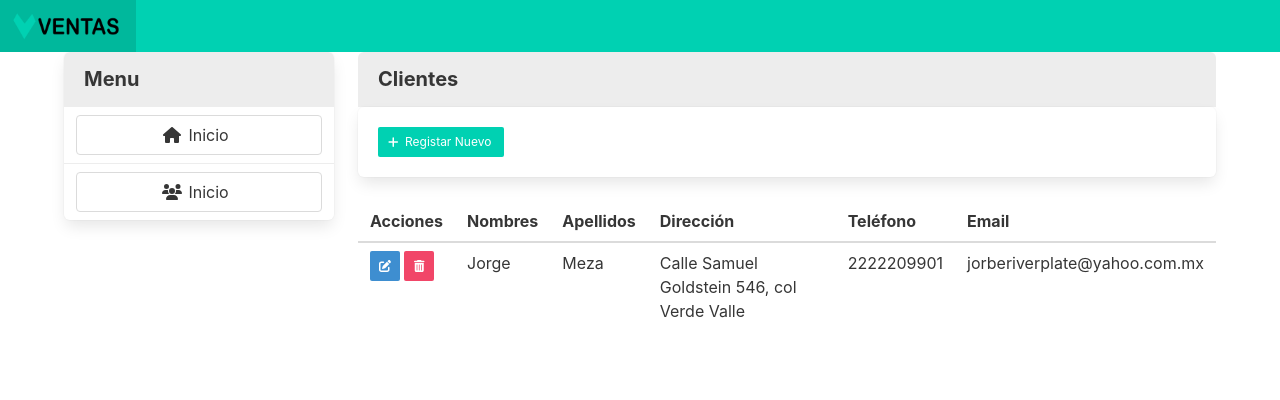
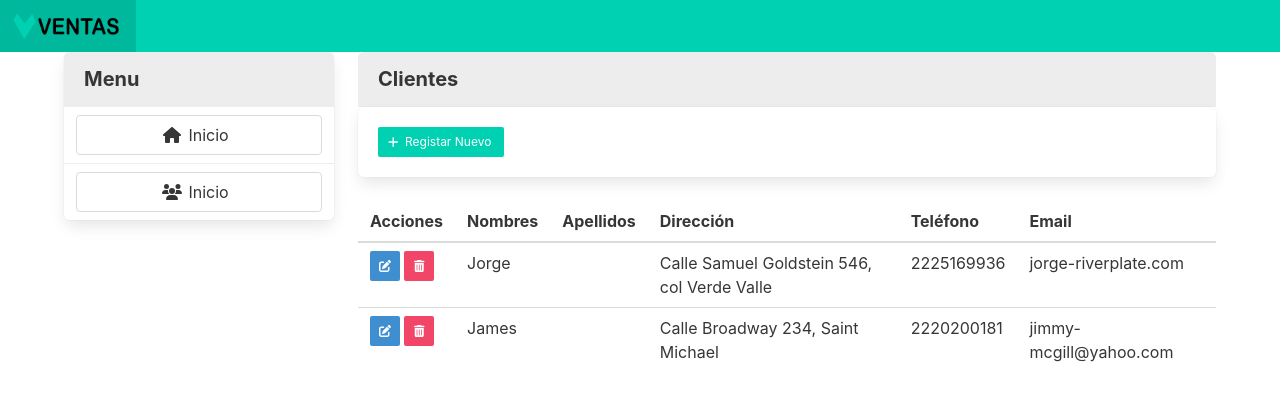
Before and after one commit to JorgeMeza93/frontend-app-ventas-react-spring, a React (Create React App) app: page /clientes in a window 1280 px wide. Shown: the top 400 px of the page. Built offline with nearby package versions, Linux system fonts and the light colour scheme.

Commit message:
state de la tabla modificada

```diff
--- a/src/components/clientes/Tabla.jsx
+++ b/src/components/clientes/Tabla.jsx
@@ -1,12 +1,31 @@
-import React from 'react'
+import React, { useState } from 'react'
 
 const Tabla = () => {
+  const [clientesList, setClientesList] = useState([
+    {
+        "idCliente": 1,
+        "nombre": "Jorge",
+        "apellido": "Meza",
+        "direccion": "Calle Samuel Goldstein 546, col Verde Valle",
+        "telefono": "2225169936",
+        "email": "jorge-riverplate.com"
+    },
+    {
+        "idCliente": 2,
+        "nombre": "James",
+        "apellido": "McGill",
+        "direccion": "Calle Broadway 234, Saint Michael",
+        "telefono": "2220200181",
+        "email": "jimmy-mcgill@yahoo.com"
+    }
+  ]);
+
   return (
     <div className='table-container'>
         <table className='table is-hoverable'>
             <thead>
                 <tr>
-                    <th>Acciones</th>
+                    <th>Acciones </th>
                     <th>Nombres</th>
                     <th>Apellidos</th>
                     <th>Dirección</th>
@@ -15,6 +34,10 @@ const Tabla = () => {
                 </tr>
             </thead>
             <tbody>
+                {
+                    clientesList.map( cliente => {
+                        const {nombre, apellidos, direccion, telefono, email} = cliente;
+                        return (
                         <tr>
                         <td>
                             <button className='button is-small is-info mr-1' title='Modificar'>
@@ -28,12 +51,15 @@ const Tabla = () => {
                                 </span>
                             </button>
                         </td>
-                    <td>Jorge</td>
-                    <td>Meza</td>
-                    <td>Calle Samuel Goldstein 546, col Verde Valle </td>
-                    <td>2222209901</td>
-                    <td>jorberiverplate@yahoo.com.mx</td>
-                </tr>
+                        <td>{nombre}</td>
+                        <td>{apellidos}</td>
+                        <td>{direccion}</td>
+                        <td>{telefono}</td>
+                        <td>{email}</td>
+                    </tr>)
+                    })
+                }
+
             </tbody>
         </table>
     </div>
@@ -41,3 +67,5 @@ const Tabla = () => {
 }
 
 export default Tabla
+
+//Calle Samuel Goldstein 546, col Verde Valle
```
Lines whose indentation alone changed are shown as unchanged.
